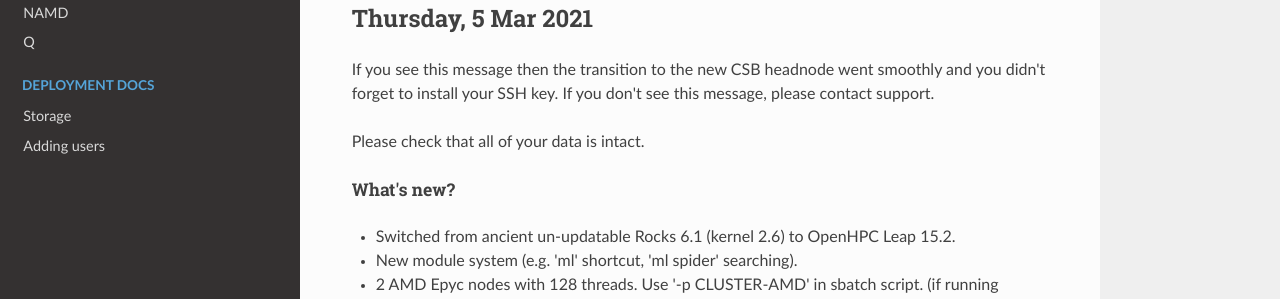
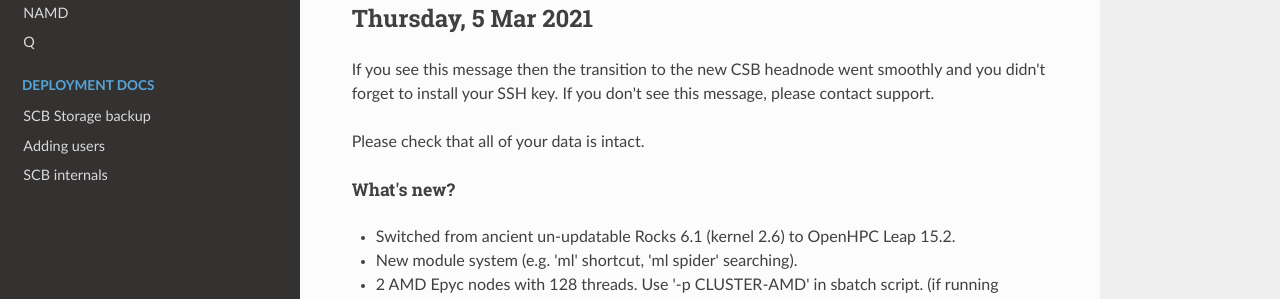
Before and after one commit to raalesir/csb_tech_docs, an MkDocs documentation site: the page built from docs/index.md, in a window 1280 px wide. Shown: the part 491-790 px from the top of the page. Built offline with MkDocs 1.6.1, drawn with Linux system fonts in a browser that asks for light colours; nearby versions of some CDN libraries.

Commit message:
added csb internals

```diff
--- a/mkdocs.yml
+++ b/mkdocs.yml
@@ -15,6 +15,7 @@ nav:
     - 'NAMD': 'apps/namd.md'
     - 'Q': 'apps/q.md'
   - 'Deployment docs':
-    - 'Storage' : 'set_raid6.md'
+    - 'SCB Storage backup' : 'set_raid6.md'
     - 'Adding users': 'add_user.md'
+    - 'SCB internals': 'csb_info.md'
 theme: readthedocs
```
Also changed, not shown: docs/csb_info.md (added, +5 -0 lines).
